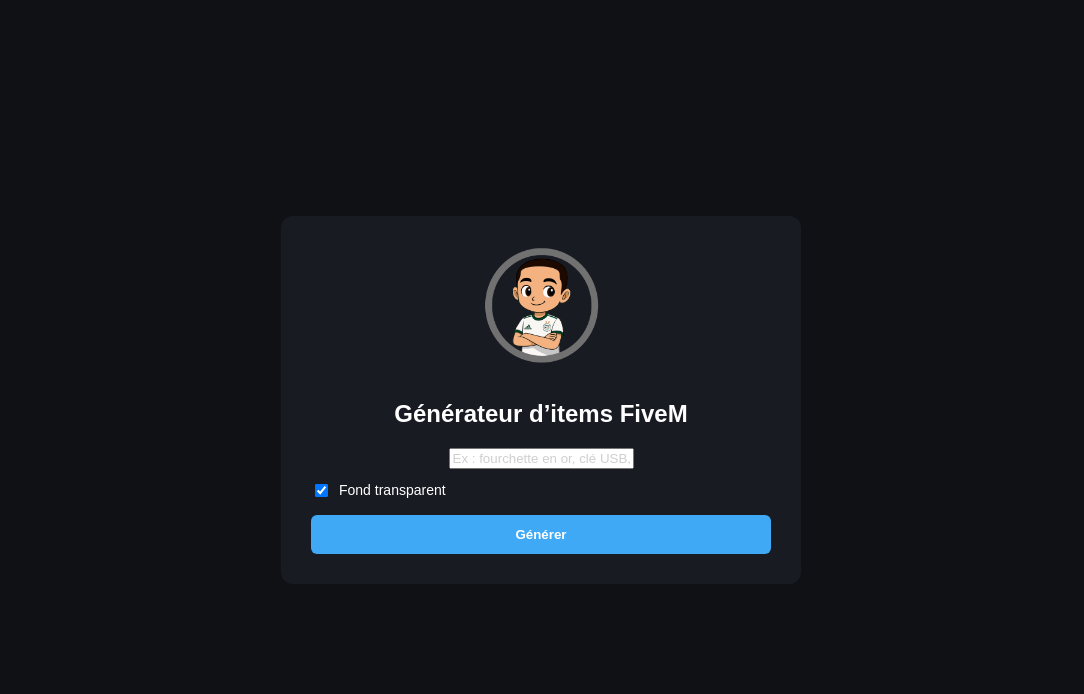
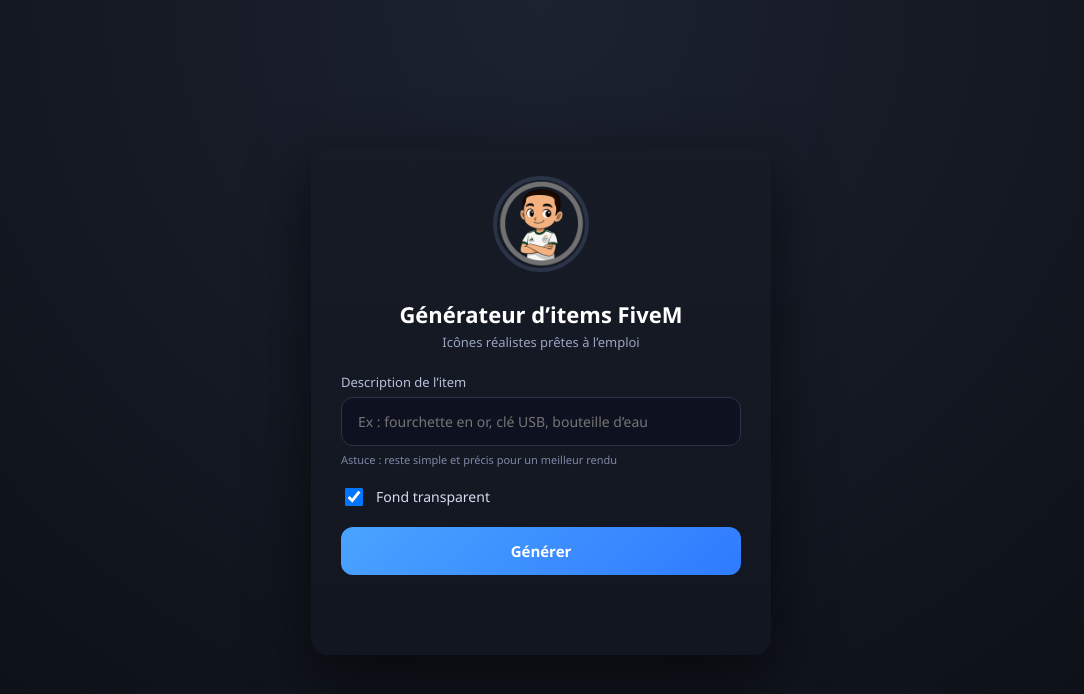
Before and after one commit to thetalymafr-design/mon-site-image, a website: page index.html in a window 1280 px wide. Shown: the whole page, without its empty margins (99-1183 px from the left). Drawn offline with Linux system fonts and the light colour scheme.

Commit message:
Update index.html

```diff
--- a/index.html
+++ b/index.html
@@ -2,108 +2,187 @@
 <html lang="fr">
 <head>
 <meta charset="UTF-8">
-  <title>Hurricane – FiveM Items Generator</title>
+<title>Générateur d’items FiveM</title>
 
 <style>
+* {
+  box-sizing: border-box;
+  font-family: "Segoe UI", Arial, sans-serif;
+}
+
 body {
-      background:#0f1115;
-      color:#fff;
-      font-family:Arial, sans-serif;
-      display:flex;
-      justify-content:center;
-      align-items:center;
-      height:100vh;
-      margin:0;
+  background: radial-gradient(circle at top, #1c2230, #0b0e14);
+  height: 100vh;
+  margin: 0;
+  display: flex;
+  justify-content: center;
+  align-items: center;
+  color: #fff;
 }
-    .box {
-      background:#181b22;
-      padding:30px;
-      border-radius:12px;
-      width:460px;
-      text-align:center;
+
+.card {
+  background: linear-gradient(180deg, #161b26, #121621);
+  width: 460px;
+  padding: 30px;
+  border-radius: 18px;
+  box-shadow: 0 20px 60px rgba(0,0,0,.6);
+  text-align: center;
 }
-    img.logo {
-      width:120px;
-      margin-bottom:10px;
+
+.avatar {
+  width: 96px;
+  height: 96px;
+  border-radius: 50%;
+  border: 4px solid #2b3347;
+  margin-bottom: 12px;
 }
-    input[type="text"] {
-      width:100%;
-      padding:12px;
-      border-radius:6px;
-      border:none;
-      margin-top:10px;
-      background:#0f1115;
-      color:#fff;
+
+h1 {
+  margin: 10px 0 4px;
+  font-size: 22px;
 }
-    input::placeholder {
-      color:#cfcfcf;
+
+.subtitle {
+  color: #9aa4bf;
+  font-size: 13px;
+  margin-bottom: 22px;
 }
-    .option-row {
-      display:flex;
-      align-items:center;
-      gap:8px;
-      margin-top:12px;
-      font-size:14px;
-      cursor:pointer;
+
+.field {
+  text-align: left;
+  margin-bottom: 16px;
 }
+
+.label {
+  font-size: 13px;
+  color: #b7c0da;
+  margin-bottom: 6px;
+  display: block;
+}
+
+.input-wrapper {
+  position: relative;
+}
+
+.input-wrapper input {
+  width: 100%;
+  padding: 14px 16px;
+  border-radius: 12px;
+  border: 1px solid #2b3347;
+  background: #0e1220;
+  color: #fff;
+  font-size: 14px;
+  outline: none;
+  transition: 0.2s;
+}
+
+.input-wrapper input:focus {
+  border-color: #4aa3ff;
+  box-shadow: 0 0 0 2px rgba(74,163,255,.2);
+}
+
+.hint {
+  font-size: 11px;
+  color: #7f89a8;
+  margin-top: 6px;
+}
+
+.option {
+  display: flex;
+  align-items: center;
+  gap: 10px;
+  margin: 18px 0;
+  font-size: 14px;
+  color: #d7ddf1;
+}
+
+.option input {
+  width: 18px;
+  height: 18px;
+}
+
 button {
-      width:100%;
-      padding:12px;
-      margin-top:15px;
-      border-radius:6px;
-      border:none;
-      background:#3fa9f5;
-      color:#fff;
-      font-weight:bold;
-      cursor:pointer;
+  width: 100%;
+  padding: 14px;
+  border-radius: 12px;
+  border: none;
+  background: linear-gradient(135deg, #4aa3ff, #2f7bff);
+  color: #fff;
+  font-size: 15px;
+  font-weight: 600;
+  cursor: pointer;
+  transition: 0.2s;
 }
-    #result img {
-      max-width:100%;
-      margin-top:15px;
-      border-radius:6px;
+
+button:hover {
+  transform: translateY(-1px);
+  box-shadow: 0 10px 25px rgba(74,163,255,.35);
 }
-    .link-box {
-      margin-top:10px;
-      background:#0f1115;
-      padding:10px;
-      border-radius:6px;
-      font-size:13px;
-      word-break:break-all;
-      cursor:pointer;
+
+.status {
+  margin-top: 14px;
+  font-size: 13px;
+  min-height: 18px;
+}
+
+.error {
+  color: #ff6b6b;
+}
+
+.image-box {
+  margin-top: 18px;
+}
+
+.image-box img {
+  max-width: 100%;
+  border-radius: 12px;
+  background: #0b0e14;
 }
 </style>
 </head>
+
 <body>
 
-<div class="box">
-  <img src="/logo.png" class="logo">
+<div class="card">
+  <img src="/logo.png" class="avatar">
 
-  <h2>Générateur d’items FiveM</h2>
+  <h1>Générateur d’items FiveM</h1>
+  <div class="subtitle">Icônes réalistes prêtes à l’emploi</div>
 
-  <input
-    id="prompt"
-    placeholder="Ex : fourchette en or, clé USB, bouteille d’eau…"
-  >
+  <div class="field">
+    <label class="label">Description de l’item</label>
+    <div class="input-wrapper">
+      <input id="prompt" placeholder="Ex : fourchette en or, clé USB, bouteille d’eau">
+    </div>
+    <div class="hint">
+      Astuce : reste simple et précis pour un meilleur rendu
+    </div>
+  </div>
 
-  <label class="option-row">
+  <div class="option">
     <input type="checkbox" id="transparent" checked>
-    <span>Fond transparent</span>
-  </label>
+    <label for="transparent">Fond transparent</label>
+  </div>
 
-  <button onclick="generateImage()">Générer</button>
+  <button onclick="generate()">Générer</button>
 
-  <div id="result"></div>
-  <div id="link"></div>
+  <div id="status" class="status"></div>
+  <div id="image" class="image-box"></div>
 </div>
 
 <script>
-async function generateImage() {
+async function generate() {
   const prompt = document.getElementById("prompt").value;
   const transparent = document.getElementById("transparent").checked;
 
-  document.getElementById("result").innerHTML = "Génération en cours…";
-  document.getElementById("link").innerHTML = "";
+  const status = document.getElementById("status");
+  const image = document.getElementById("image");
 
+  status.textContent = "Génération en cours…";
+  status.className = "status";
+  image.innerHTML = "";
+
+  try {
     const res = await fetch("/generate", {
       method: "POST",
       headers: { "Content-Type": "application/json" },
@@ -112,22 +191,14 @@
 
     const data = await res.json();
 
-  if (data.image) {
-    document.getElementById("result").innerHTML =
-      `<img src="${data.image}">`;
+    if (!data.image) throw new Error();
 
-    document.getElementById("link").innerHTML =
-      `<div class="link-box" onclick="copyLink('${data.direct}')">
-        ${data.direct}<br><small>(cliquer pour copier)</small>
-      </div>`;
-  } else {
-    document.getElementById("result").innerHTML = "Erreur génération";
+    image.innerHTML = `<img src="${data.image}">`;
+    status.textContent = "Image générée avec succès";
+  } catch {
+    status.textContent = "Erreur génération";
+    status.classList.add("error");
   }
-}
-
-function copyLink(link) {
-  navigator.clipboard.writeText(link);
-  alert("Lien PNG copié");
 }
 </script>
 
```
Lines whose indentation alone changed are shown as unchanged.
